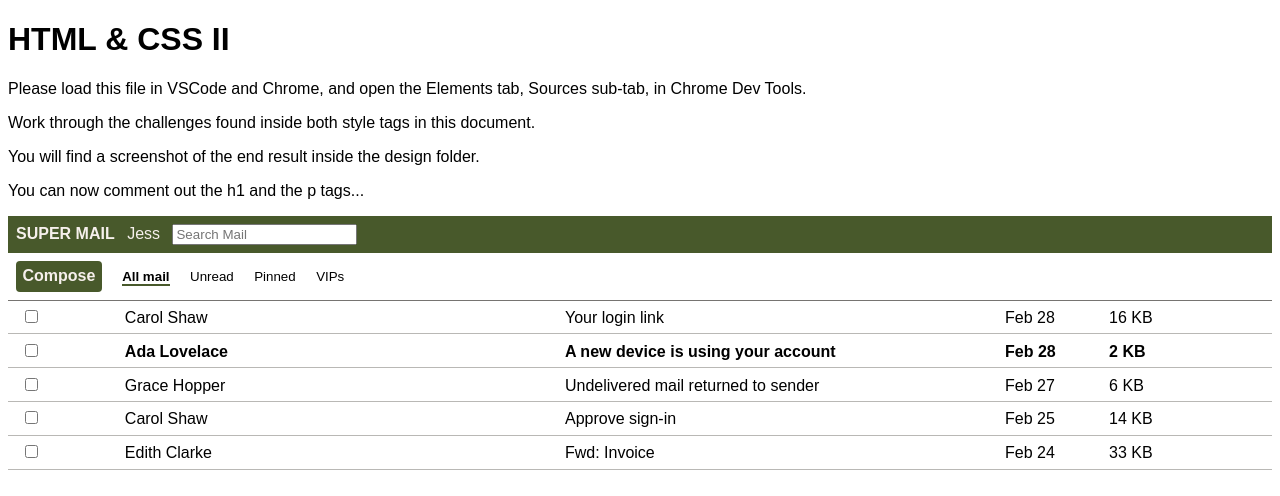
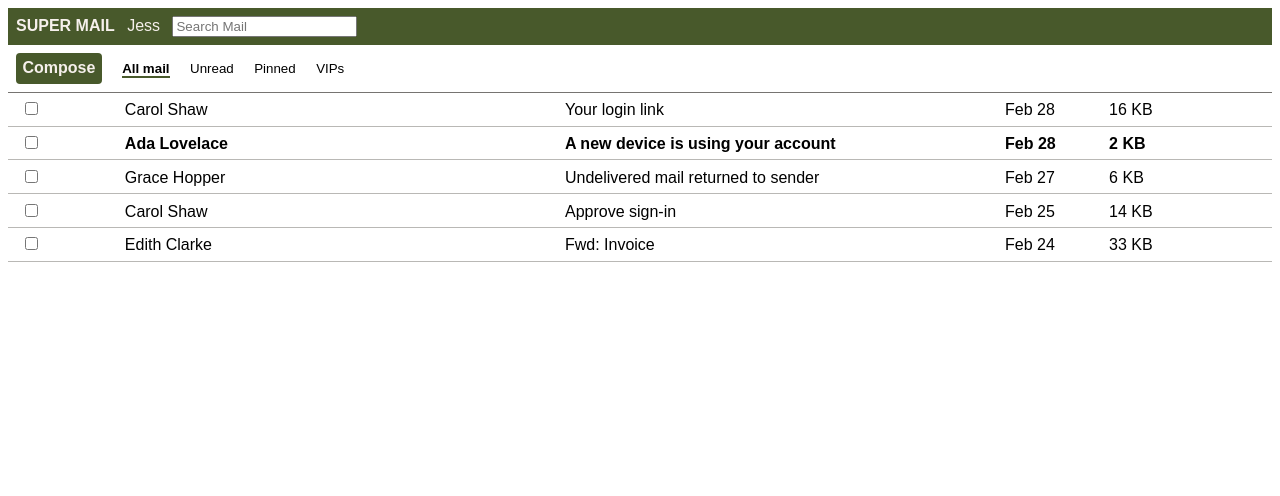
Before and after one commit to jsrbriggs/module-project-html-and-css-ii-jsrbriggs, a plain HTML site: page index.html in a window 1280 px wide. Drawn offline with Linux system fonts and the light colour scheme.

Commit message:
Final Edit

```diff
--- a/index.html
+++ b/index.html
@@ -117,13 +117,6 @@
 </head>
 
 <body>
-  <div id="instructions">
-    <h1>HTML & CSS II</h1>
-    <p>Please load this file in VSCode and Chrome, and open the Elements tab, Sources sub-tab, in Chrome Dev Tools.</p>
-    <p>Work through the challenges found inside both style tags in this document.</p>
-    <p>You will find a screenshot of the end result inside the design folder.</p>
-    <p>You can now comment out the h1 and the p tags...</p>
-  </div>
   <div>
     <header>
       <div id="headerTop">
```
